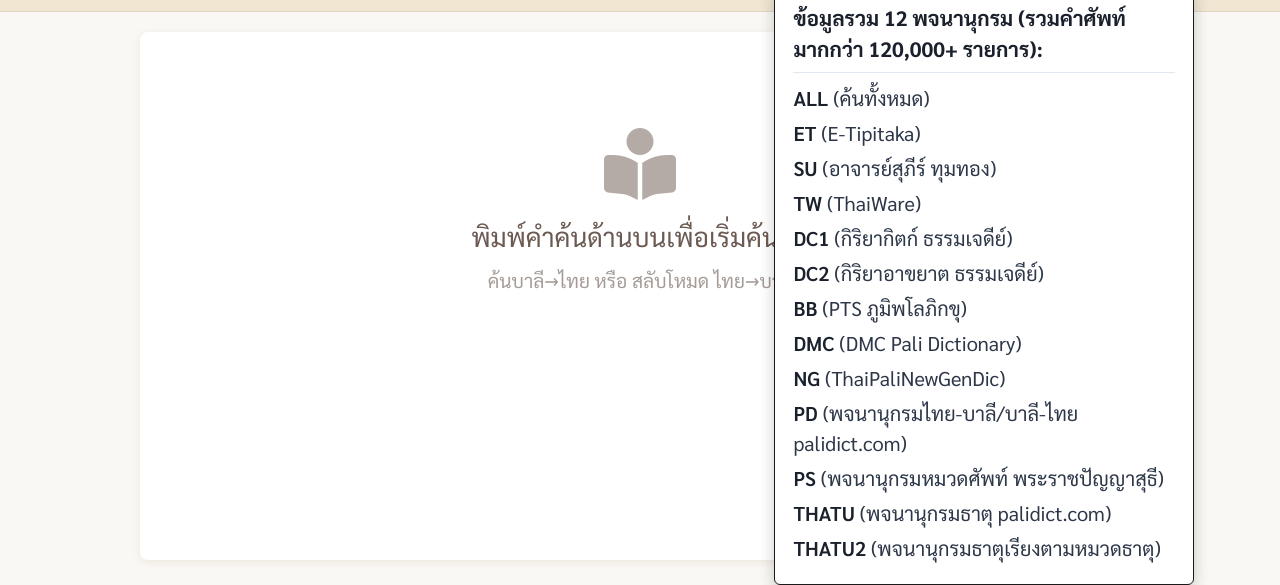
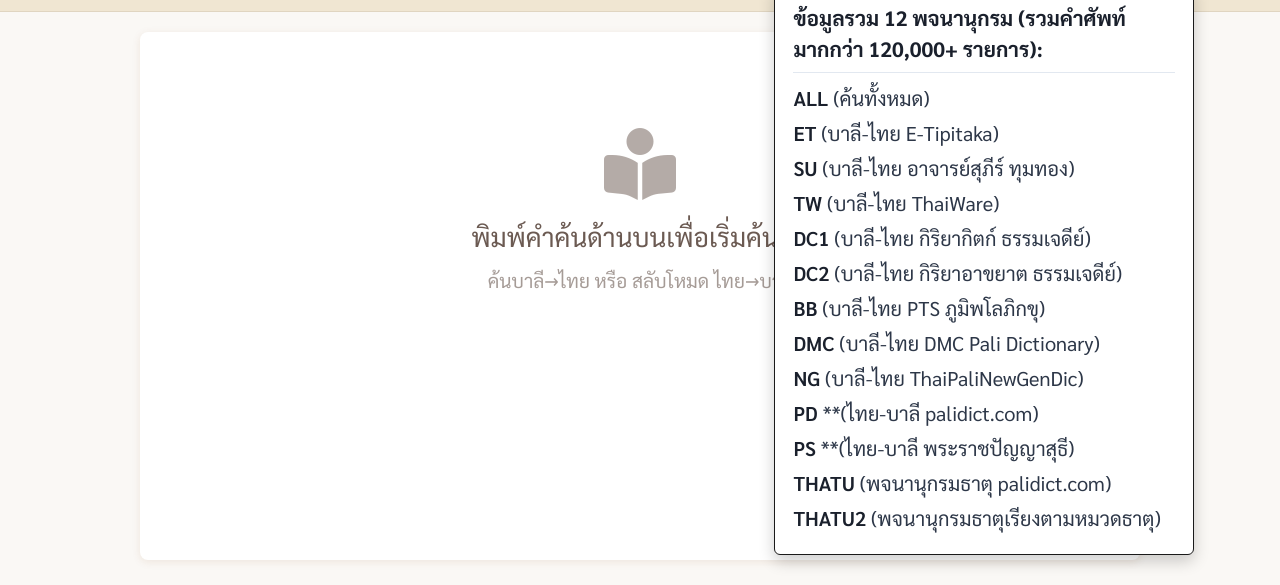
Before and after one commit to boatjiwaiworn/pali-thai-dictionary, a website with bundled scripts: page public/index.html in a window 1280 px wide. Both pictures are taken after a click on the button 1179 px from the left and 177 px from the top of the page. Shown: the part 220-805 px from the top of the page. Built offline with nearby package versions, Linux system fonts and the light colour scheme; files whose address does not match are found by name.

Commit message:
Update dictionary names in note popover as requested by user

```diff
--- a/public/index.html
+++ b/public/index.html
@@ -90,16 +90,16 @@
                         <div class="popover-title">ข้อมูลรวม 12 พจนานุกรม (รวมคำศัพท์มากกว่า 120,000+ รายการ):</div>
                         <div class="popover-content">
                             <div><strong>ALL</strong> (ค้นทั้งหมด)</div>
-                            <div><strong>ET</strong> (E-Tipitaka)</div>
-                            <div><strong>SU</strong> (อาจารย์สุภีร์ ทุมทอง)</div>
-                            <div><strong>TW</strong> (ThaiWare)</div>
-                            <div><strong>DC1</strong> (กิริยากิตก์ ธรรมเจดีย์)</div>
-                            <div><strong>DC2</strong> (กิริยาอาขยาต ธรรมเจดีย์)</div>
-                            <div><strong>BB</strong> (PTS ภูมิพโลภิกขุ)</div>
-                            <div><strong>DMC</strong> (DMC Pali Dictionary)</div>
-                            <div><strong>NG</strong> (ThaiPaliNewGenDic)</div>
-                            <div><strong>PD</strong> (พจนานุกรมไทย-บาลี/บาลี-ไทย palidict.com)</div>
-                            <div><strong>PS</strong> (พจนานุกรมหมวดศัพท์ พระราชปัญญาสุธี)</div>
+                            <div><strong>ET</strong> (บาลี-ไทย E-Tipitaka)</div>
+                            <div><strong>SU</strong> (บาลี-ไทย อาจารย์สุภีร์ ทุมทอง)</div>
+                            <div><strong>TW</strong> (บาลี-ไทย ThaiWare)</div>
+                            <div><strong>DC1</strong> (บาลี-ไทย กิริยากิตก์ ธรรมเจดีย์)</div>
+                            <div><strong>DC2</strong> (บาลี-ไทย กิริยาอาขยาต ธรรมเจดีย์)</div>
+                            <div><strong>BB</strong> (บาลี-ไทย PTS ภูมิพโลภิกขุ)</div>
+                            <div><strong>DMC</strong> (บาลี-ไทย DMC Pali Dictionary)</div>
+                            <div><strong>NG</strong> (บาลี-ไทย ThaiPaliNewGenDic)</div>
+                            <div><strong>PD</strong> **(ไทย-บาลี palidict.com)</div>
+                            <div><strong>PS</strong> **(ไทย-บาลี พระราชปัญญาสุธี)</div>
                             <div><strong>THATU</strong> (พจนานุกรมธาตุ palidict.com)</div>
                             <div><strong>THATU2</strong> (พจนานุกรมธาตุเรียงตามหมวดธาตุ)</div>
                         </div>
```
